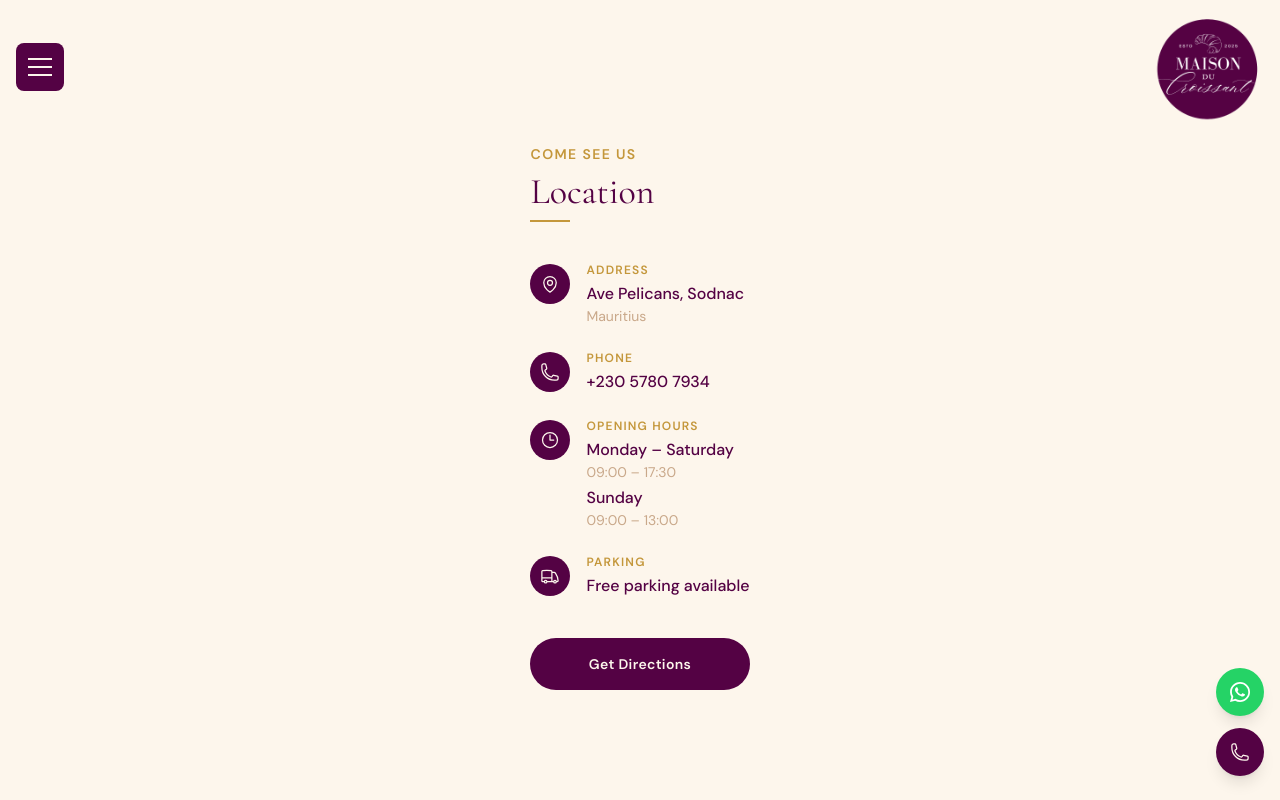
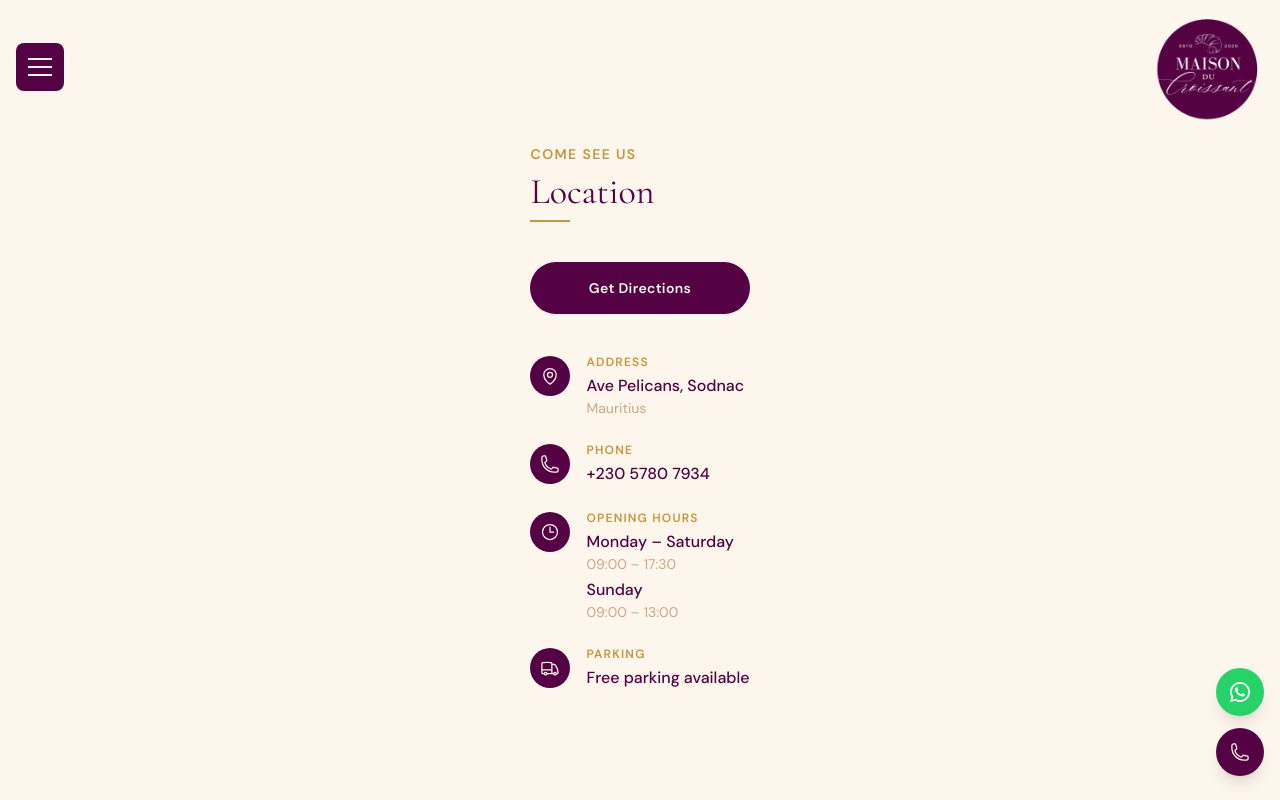
Before and after one commit to rushi-oss/maison-du-croissant, a Next.js app: page /location in a window 1280 px wide. Shown: the top 800 px of the page. Built offline with nearby package versions, Linux system fonts and the light colour scheme.

Commit message:
Move Get Directions button above info rows on location page

```diff
--- a/app/(main)/location/page.tsx
+++ b/app/(main)/location/page.tsx
@@ -8,6 +8,16 @@ export default function LocationPage() {
       </p>
       <h1 className="font-serif text-4xl text-[#540244] mb-2">Location</h1>
       <div className="w-10 h-0.5 bg-[#C4973B] mb-10" />
+
+      {/* Get Directions CTA */}
+      <a
+        href="https://www.google.com/maps/dir/?api=1&destination=-20.2684055,57.4870718&hl=en"
+        target="_blank"
+        rel="noopener noreferrer"
+        className="block w-full bg-[#540244] text-[#FDF6EC] text-center py-4 rounded-full font-semibold text-sm tracking-wide mb-10"
+      >
+        Get Directions
+      </a>
 
       {/* Info rows */}
       <div className="flex flex-col gap-6 mb-10">
@@ -76,16 +86,6 @@ export default function LocationPage() {
 
       </div>
 
-      {/* Get Directions CTA */}
-      <a
-        href="https://www.google.com/maps/dir/?api=1&destination=-20.2684055,57.4870718&hl=en"
-        target="_blank"
-        rel="noopener noreferrer"
-        className="block w-full bg-[#540244] text-[#FDF6EC] text-center py-4 rounded-full font-semibold text-sm tracking-wide"
-      >
-        Get Directions
-      </a>
-
     </main>
   );
 }
```
